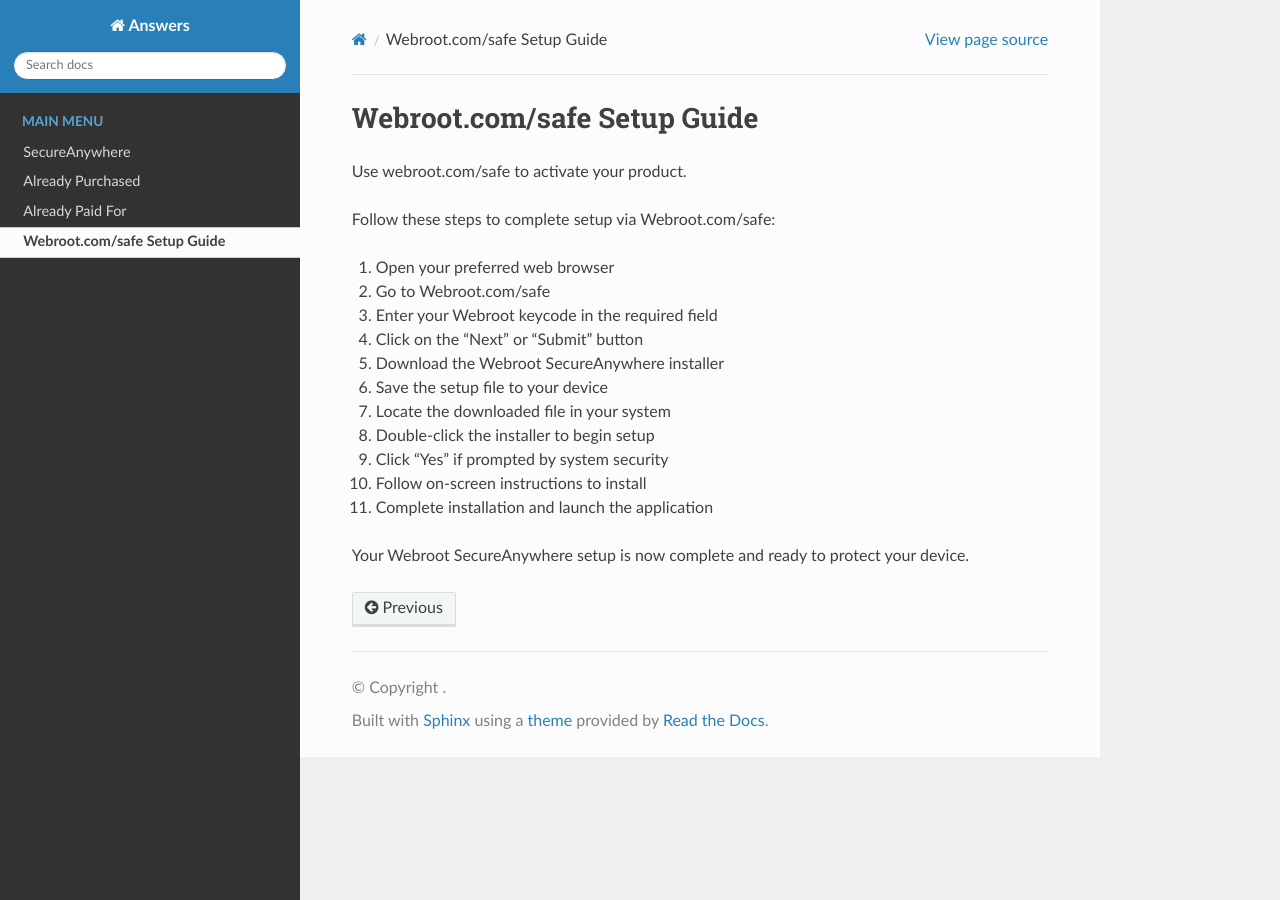
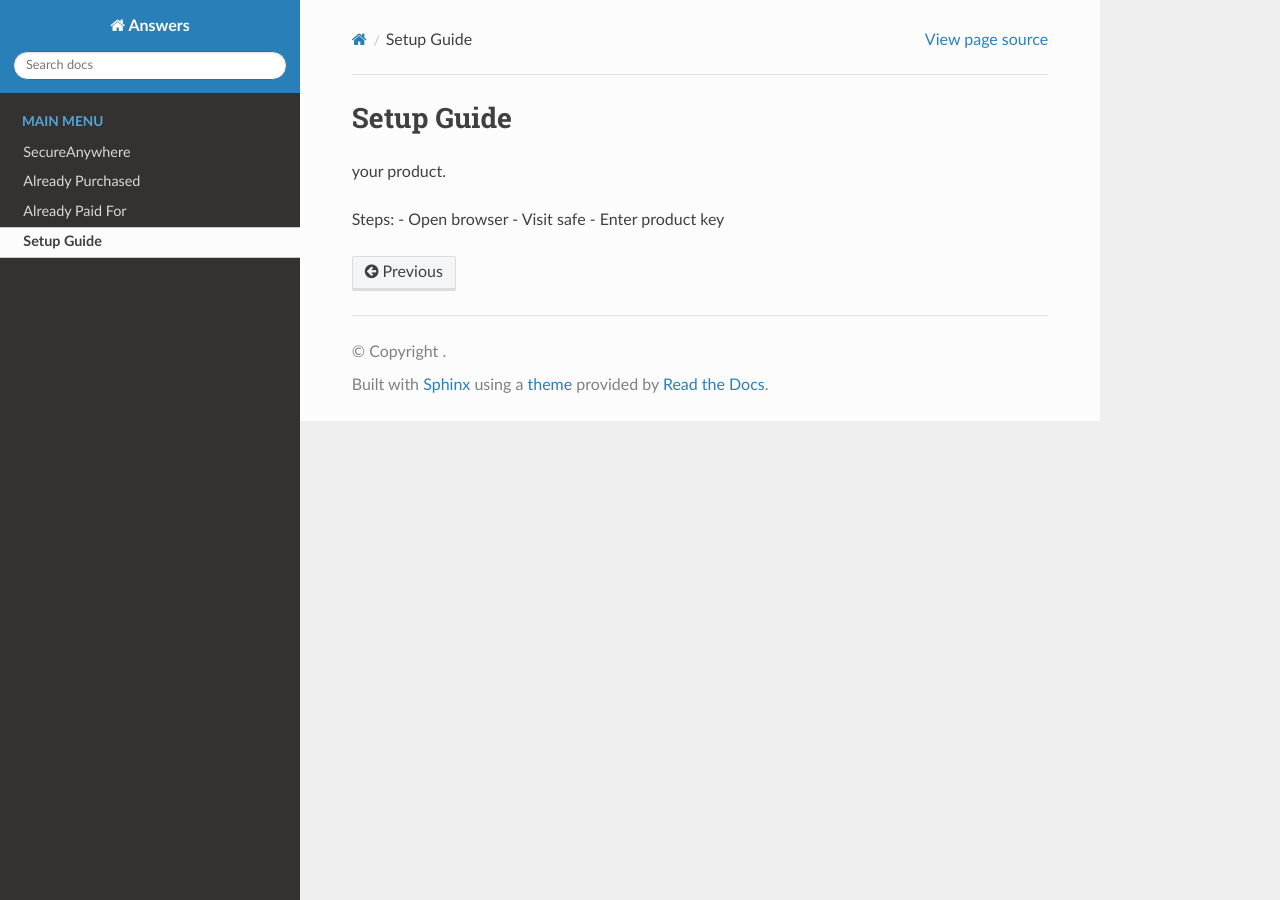
Before and after one commit to Lucilelloyd/Answers, a Sphinx documentation site: the page built from docs/safe.rst, in a window 1280 px wide. Built offline with Sphinx 7.4.7 and the Read the Docs theme 3.1.0, drawn with Linux system fonts in a browser that asks for light colours.

Commit message:
Update safe.rst

```diff
--- a/docs/safe.rst
+++ b/docs/safe.rst
@@ -1,20 +1,9 @@
-Webroot.com/safe Setup Guide
+Setup Guide
 ============================
 
-Use webroot.com/safe to activate your product.
+your product.
 
-Follow these steps to complete setup via Webroot.com/safe:
-
-1. Open your preferred web browser
-2. Go to Webroot.com/safe
-3. Enter your Webroot keycode in the required field
-4. Click on the “Next” or “Submit” button
-5. Download the Webroot SecureAnywhere installer
-6. Save the setup file to your device
-7. Locate the downloaded file in your system
-8. Double-click the installer to begin setup
-9. Click “Yes” if prompted by system security
-10. Follow on-screen instructions to install
-11. Complete installation and launch the application
-
-Your Webroot SecureAnywhere setup is now complete and ready to protect your device.
+Steps:
+- Open browser
+- Visit safe
+- Enter product key
```
